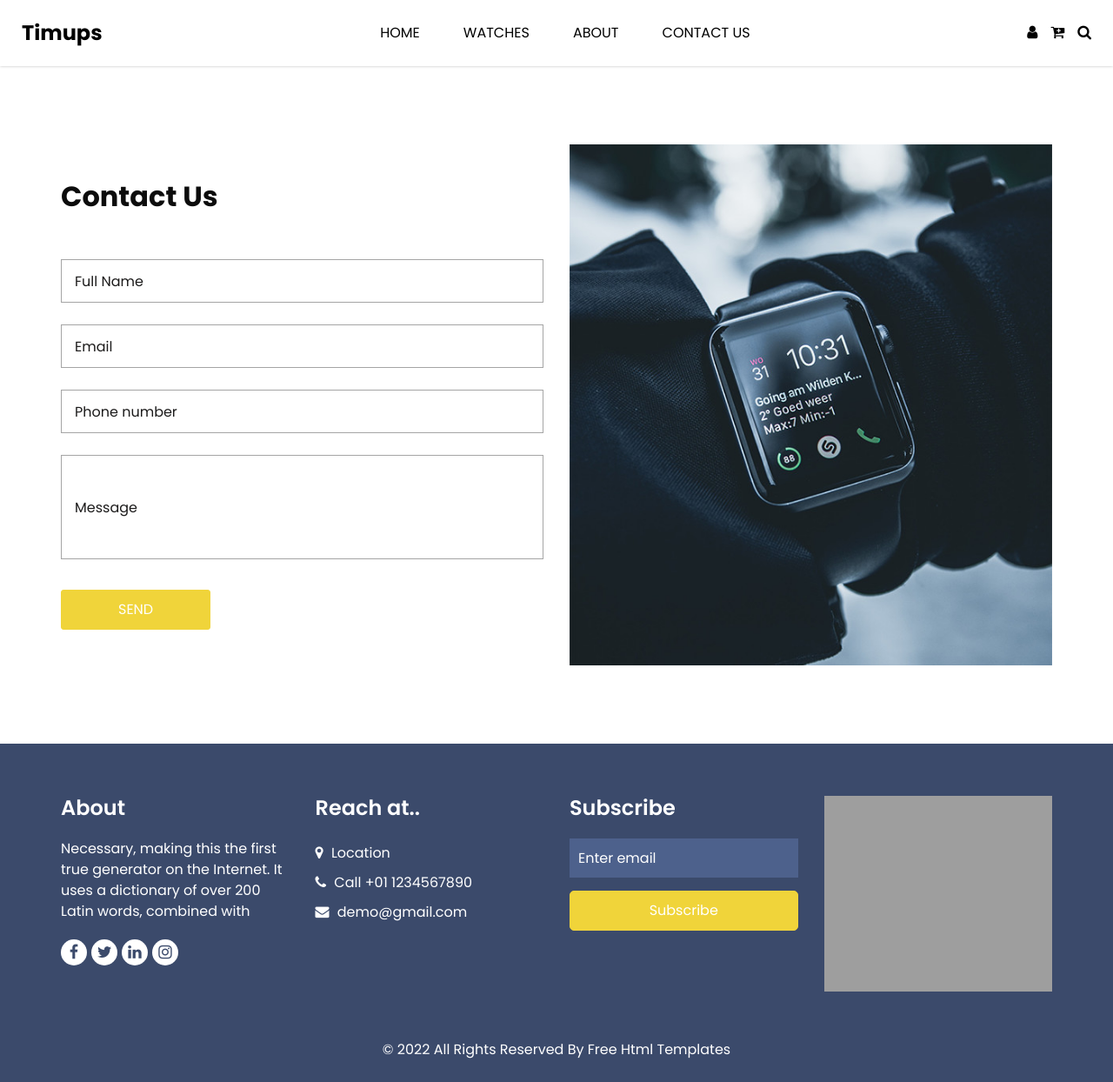
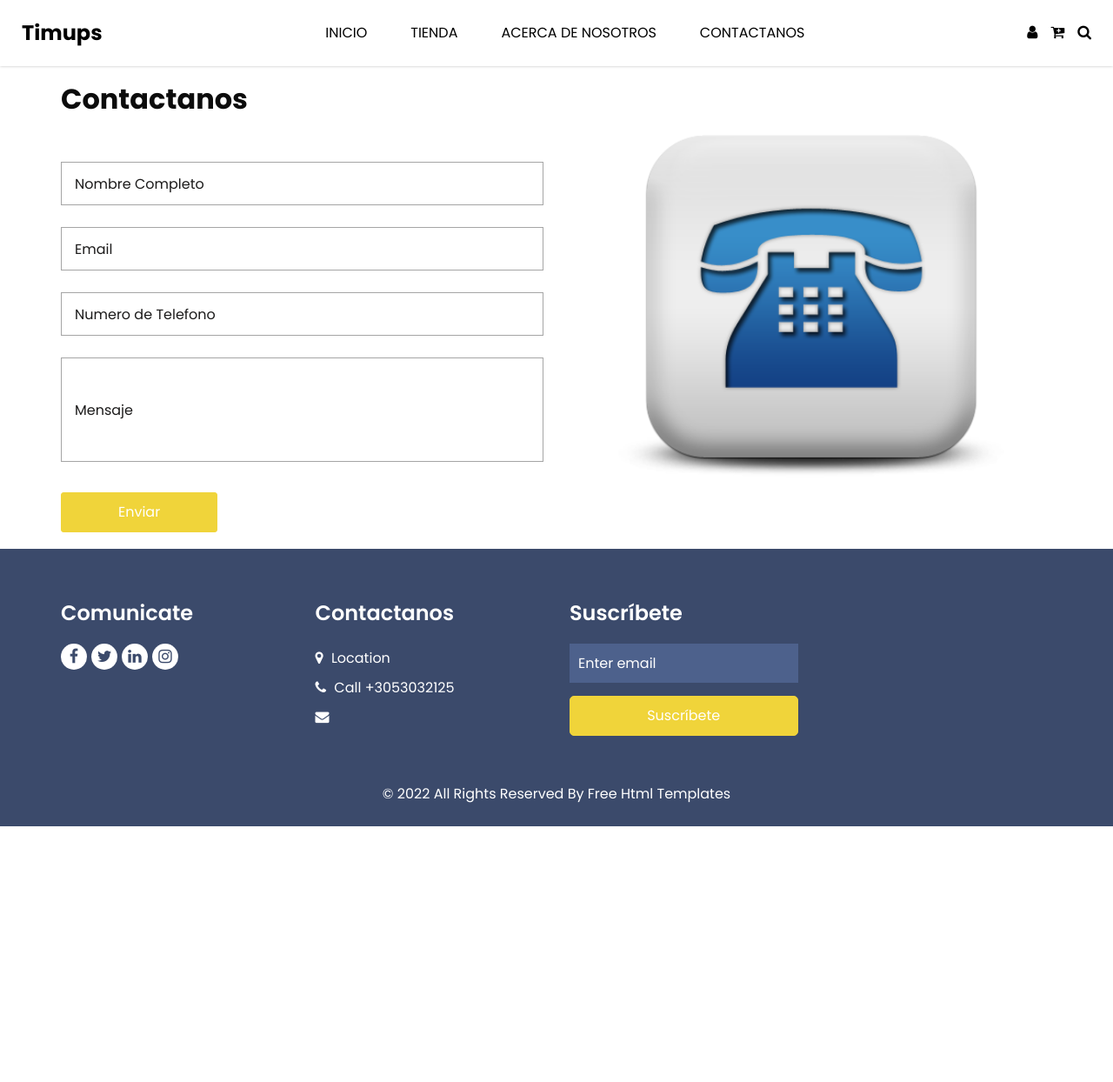
Before and after one commit to andresY19/Productos, a PHP site: page /contact.html in a window 1280 px wide. Shown: the whole page at 87% size. After the commit the page ends 950 px from the top, so only its background shows below. Run offline with PHP 8.4, Linux system fonts and the light colour scheme; a map, chart or similar area stays blank; some libraries are stand-ins or nearby versions; grey boxes are pictures that could not be loaded.

Commit message:
Segunda Actualizacion

```diff
--- a/contact.html
+++ b/contact.html
@@ -52,16 +52,16 @@
           <div class="collapse navbar-collapse" id="navbarSupportedContent">
             <ul class="navbar-nav">
               <li class="nav-item">
-                <a class="nav-link" href="index.html">Home </a>
+                <a class="nav-link" href="index.html">Inicio </a>
               </li>
               <li class="nav-item">
-                <a class="nav-link" href="watches.html"> Watches </a>
+                <a class="nav-link" href="watches.html"> Tienda </a>
               </li>
               <li class="nav-item">
-                <a class="nav-link" href="about.html"> About </a>
+                <a class="nav-link" href="about.html"> Acerca de Nosotros </a>
               </li>
               <li class="nav-item active">
-                <a class="nav-link" href="contact.html">Contact Us <span class="sr-only">(current)</span> </a>
+                <a class="nav-link" href="contact.html">Contactanos<span class="sr-only">(current)</span> </a>
               </li>
             </ul>
             <div class="user_option-box">
@@ -84,32 +84,32 @@
 
   <!-- contact section -->
 
-  <section class="contact_section layout_padding">
+  <section class="contact_section">
     <div class="container">
       <div class="row">
         <div class="col-md-6">
           <div class="form_container">
             <div class="heading_container">
               <h2>
-                Contact Us
+                Contactanos
               </h2>
             </div>
             <form action="">
               <div>
-                <input type="text" placeholder="Full Name " />
+                <input type="text" placeholder="Nombre Completo " />
               </div>
               <div>
                 <input type="email" placeholder="Email" />
               </div>
               <div>
-                <input type="text" placeholder="Phone number" />
+                <input type="text" placeholder="Numero de Telefono" />
               </div>
               <div>
-                <input type="text" class="message-box" placeholder="Message" />
+                <input type="text" class="message-box" placeholder="Mensaje" />
               </div>
               <div class="d-flex ">
                 <button>
-                  SEND
+                  Enviar
                 </button>
               </div>
             </form>
@@ -117,12 +117,13 @@
         </div>
         <div class="col-md-6">
           <div class="img-box">
-            <img src="images/contact-img.jpg" alt="">
+            <img src="images/Telefono.png" alt="">
           </div>
         </div>
       </div>
     </div>
   </section>
+
 
   <!-- end contact section -->
 
@@ -133,11 +134,8 @@
         <div class="col-md-6 col-lg-3 footer-col">
           <div class="footer_detail">
             <h4>
-              About
+              Comunicate
             </h4>
-            <p>
-              Necessary, making this the first true generator on the Internet. It uses a dictionary of over 200 Latin words, combined with
-            </p>
             <div class="footer_social">
               <a href="">
                 <i class="fa fa-facebook" aria-hidden="true"></i>
@@ -157,7 +155,7 @@
         <div class="col-md-6 col-lg-3 footer-col">
           <div class="footer_contact">
             <h4>
-              Reach at..
+              Contactanos
             </h4>
             <div class="contact_link_box">
               <a href="">
@@ -169,13 +167,13 @@
               <a href="">
                 <i class="fa fa-phone" aria-hidden="true"></i>
                 <span>
-                  Call +01 1234567890
+                  Call +3053032125
                 </span>
               </a>
               <a href="">
                 <i class="fa fa-envelope" aria-hidden="true"></i>
                 <span>
-                  demo@gmail.com
+
                 </span>
               </a>
             </div>
@@ -184,21 +182,14 @@
         <div class="col-md-6 col-lg-3 footer-col">
           <div class="footer_contact">
             <h4>
-              Subscribe
+              Suscríbete
             </h4>
             <form action="#">
               <input type="text" placeholder="Enter email" />
               <button type="submit">
-                Subscribe
+              Suscríbete
               </button>
             </form>
-          </div>
-        </div>
-        <div class="col-md-6 col-lg-3 footer-col">
-          <div class="map_container">
-            <div class="map">
-              <div id="googleMap"></div>
-            </div>
           </div>
         </div>
       </div>
```
Also changed, not shown: about.html (+6 -16 lines), index.html (+7 -20 lines), index.php (+4 -14 lines).
